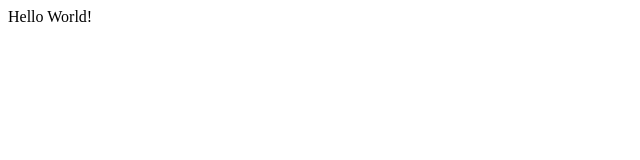
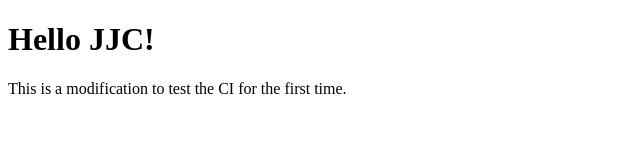
Before and after one commit to collinsigeh/cohort2-collins-hotel, a plain HTML site: page index.html in a window 1280 px wide. Shown: the whole page, without its empty margins (0-640 px from the left). Drawn offline with Linux system fonts and the light colour scheme.

Commit message:
modified index.html to check CI with github

```diff
--- a/index.html
+++ b/index.html
@@ -7,6 +7,8 @@
     <title>Document</title>
 </head>
 <body>
-    Hello World!
+    <h1>Hello JJC!</h1>
+    <p>This is a modification to test the CI for the first time.</p>
+
 </body>
 </html>
```
